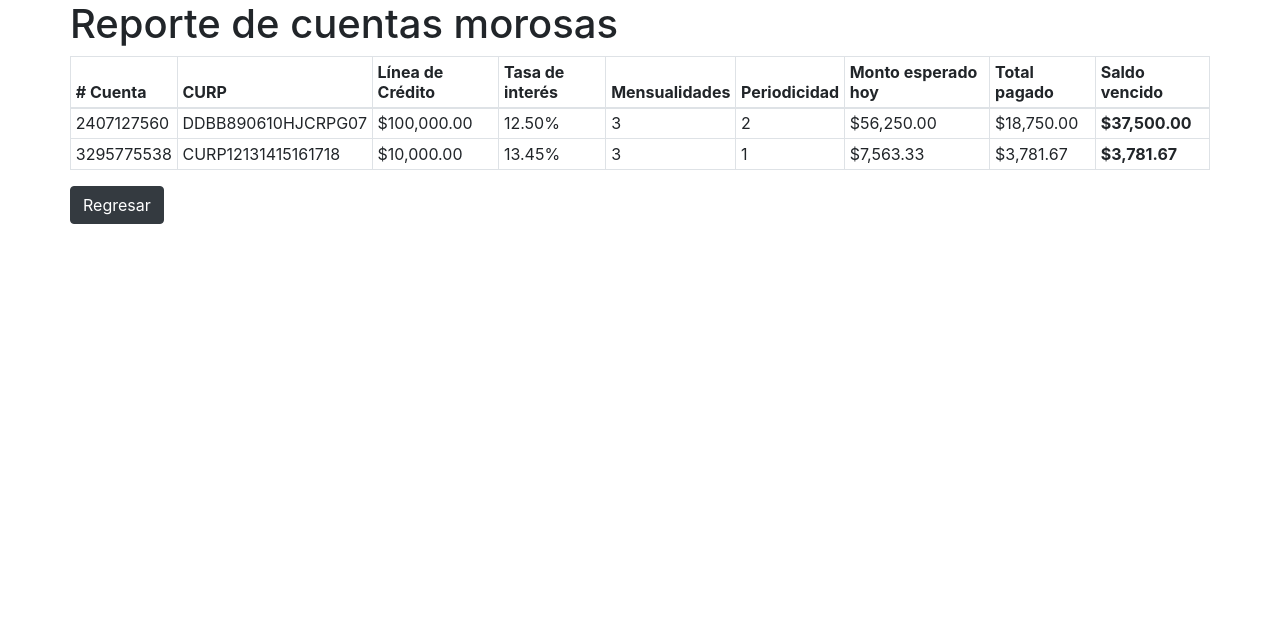
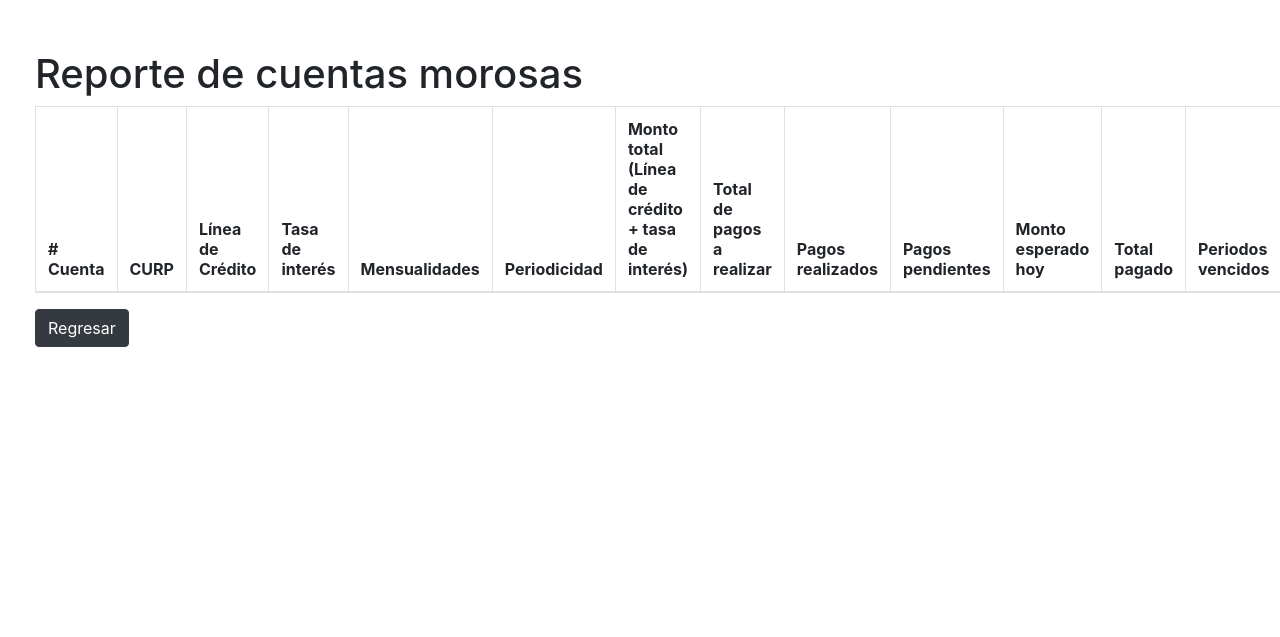
Before and after one commit to diegoherzap/angeles_microfinanciera, a PHP site: page /html/reporteCuentasMorosas.php in a window 1280 px wide; the page is wider, and only the part inside the window is pictured. Shown: the part 40-677 px from the top of that part. Run offline with PHP 8.4, Linux system fonts and the light colour scheme; the visitor is signed in with stand-in values (Sample User, id 1); tables that the repository leaves empty or names only in its code hold one stand-in row (values such as "Sample post"); lists and menus that the app fills with data are empty.

Commit message:
Fixed reporte de cuentas morosas

```diff
--- a/reporteCuentasMorosas.php
+++ b/reporteCuentasMorosas.php
@@ -16,7 +16,7 @@ require "dbConnection/config.php";
         echo $_SESSION['account'];
         ?> - Reporte de cuentas morosas - AdmiCredit2020
     </title>
-    <link rel="stylesheet" href="/html/css/style.css" />
+    <link rel="stylesheet" href="./css/style.css" />
     <script src="https://code.jquery.com/jquery-3.4.1.js"
         integrity="sha256-WpOohJOqMqqyKL9FccASB9O0KwACQJpFTUBLTYOVvVU=" crossorigin="anonymous"></script>
     <link href="https://stackpath.bootstrapcdn.com/bootstrap/4.4.1/css/bootstrap.min.css" rel="stylesheet"
@@ -66,12 +66,12 @@ require "dbConnection/config.php";
         }
 
         ?>
-    <div class="container">
+    <div style="padding: 50px;">
         <div class="row">
             <h1>Reporte de cuentas morosas</h1>
         </div>
         <div class="row">
-            <table class="col-md-12 table-bordered table-sm table">
+            <table class="col-md-12 table-bordered table">
                 <thead>
                     <tr>
                         <th># Cuenta</th>
@@ -80,49 +80,82 @@ require "dbConnection/config.php";
                         <th>Tasa de interés</th>
                         <th>Mensualidades</th>
                         <th>Periodicidad</th>
+                        <th>Monto total (Línea de crédito + tasa de interés)</th>
+                        <th>Total de pagos a realizar</th>
+                        <th>Pagos realizados</th>
+                        <th>Pagos pendientes</th>
                         <th>Monto esperado hoy</th>
                         <th>Total pagado</th>
+                        <th>Periodos vencidos</th>
                         <th>Saldo vencido</th>
                     </tr>
                 </thead>
                 <tbody>
-                    <tr>
-                        <td>2407127560
-                        <td>DDBB890610HJCRPG07
-                        </td>
-                        </td>
-                        <td>$100,000.00
-                        </td>
-                        <td>12.50%
-                        </td>
-                        <td>3
-                        </td>
-                        <td>2
-                        </td>
-                        <td>$56,250.00
-                        </td>
-                        <td>$18,750.00
-                        </td>
-                        <td style="font-weight:bold">$37,500.00
-                        </td>
-                    </tr>
-                    <tr>
-                        <td>3295775538
-                        </td>
-                        <td>CURP12131415161718
-                        </td>
-                        <td>$10,000.00</td>
-                        <td>13.45%</td>
-                        <td>3</td>
-                        <td>1</td>
-                        <td>$7,563.33
-                        </td>
-                        <td>$3,781.67
+                <?php
+                $sqlCuentasMorosasQuery =
+                "SELECT cuentas.*,
+                CAST(linea_credito * (1+(interes/100)) AS DECIMAL(9,2)) AS 'monto_total',
+                CAST(SUM(pagos.monto_del_pago) AS DECIMAL(9,2)) AS 'total_pagado',
+                CAST(COUNT(pagos.id_cuenta) AS int) AS 'pagos_realizados',
+                CAST(ROUND(DATEDIFF(CURRENT_DATE(), fecha_aprobacion)/30*periodicidad, 0) AS INT) AS 'periodos_transcurridos',
+                CAST(mensualidades * periodicidad AS INT) AS 'total_de_pagos_a_realizar',
+                IF(COUNT(pagos.id_cuenta) < ROUND(DATEDIFF(CURRENT_DATE(), fecha_aprobacion)/30*periodicidad, 0), ROUND(DATEDIFF(CURRENT_DATE(), fecha_aprobacion)/30*periodicidad, 0) - COUNT(pagos.id_cuenta), 0) as atraso
+                FROM cuentas
+                LEFT JOIN pagos
+                ON cuentas.id_cuenta = pagos.id_cuenta
+                GROUP BY cuentas.id_cuenta";
+                $sqlCuentasMorosasResult = mysqli_query($conn, $sqlCuentasMorosasQuery);
+                $sqlCuentasMorosasFilas = mysqli_num_rows($sqlCuentasMorosasResult);
+                if($sqlCuentasMorosasFilas > 0){
+                    echo "<tr>";
+                    while($fila = mysqli_fetch_assoc($sqlCuentasMorosasResult))
+                    {
+                        echo "<tr>";
+                        if($fila['pagos_realizados'] < $fila['periodos_transcurridos'] && $fila['pagos_realizados'] < $fila['total_de_pagos_a_realizar'])
+                        {
+                            $montoEsperadoHoy = $dinero->formatCurrency((strval($fila['monto_total']) /30 * $fila['periodicidad']) * (strval($fila['periodos_transcurridos'])), "USD");
+                            echo "<td>" . $fila['id_cuenta'] . "</td>";
+                            echo "<td>" . $fila['curp'] . "</td>";
+                            echo "<td>" . $dinero->formatCurrency(strval($fila['linea_credito']), "USD") . "</td>";
+                            echo "<td>" . $fila['interes'] . "%</td>";
+                            echo "<td>" . $fila['mensualidades'] . "</td>";
+                            echo "<td>" . $fila['periodicidad'] . "</td>";
+                            echo "<td>" . $dinero->formatCurrency($fila['monto_total'], "USD") . "</td>";
+                            $totalDePagosARealizar = $fila['mensualidades'] * $fila['periodicidad'];
+                            $pagosRealizados = $fila['pagos_realizados'];
+                            $totalPagado = $fila['total_pagado'];
+                            if($fila['periodos_transcurridos'] <= $fila['total_de_pagos_a_realizar'])
+                            {
+                                echo "<td>" . $totalDePagosARealizar . "</td>";
+                                echo "<td>" . $pagosRealizados . "</td>";
+                                echo "<td>" . ($totalDePagosARealizar - $fila['pagos_realizados']) . "</td>";
 
-                        </td>
-                        <td style="font-weight:bold">$3,781.67
-                        </td>
-                    </tr>
+                                $montoEsperadoHoy = strval($fila['monto_total'] / 30 * $fila['periodicidad']) * $fila['periodos_transcurridos'];
+
+                                $montoRestante = $montoEsperadoHoy - $totalPagado;
+
+                                echo "<td>" . $dinero->formatCurrency($montoRestante, "USD") . "</td>";
+                                echo "<td>" . $dinero->formatCurrency(strval($fila['total_pagado']), "USD") . "</td>";
+                                echo "<td>" . ($fila['total_de_pagos_a_realizar'] - $fila['pagos_realizados']) . "</td>";
+                                echo "<td><span style='font-style: bold; color: red;'>" . $dinero->formatCurrency(strval($fila['total_pagado']), "USD") . "</span></td>";
+                            }
+                            else{
+                                echo "<td>" . $totalDePagosARealizar . "</td>";
+                                echo "<td>" . $pagosRealizados . "</td>";
+                                echo "<td>" . ($totalDePagosARealizar - $fila['pagos_realizados']) . "</td>";
+                                $montoEsperadoHoy = $fila['monto_total'];
+                                $montoRestante = $montoEsperadoHoy - $totalPagado;
+                                echo "<td>" . $dinero->formatCurrency($montoRestante, "USD") . "</td>";
+                                echo "<td>" . $dinero->formatCurrency($totalPagado, "USD") . "</td>";
+                                echo "<td>" . ($fila['total_de_pagos_a_realizar'] - $fila['pagos_realizados']) . "</td>";
+                                echo "<td> <span style='font-style: bold; color: red;'>" . $dinero->formatCurrency(($montoEsperadoHoy - $fila['total_pagado']), "USD") . "</span></td>";
+                            }
+
+                        }
+                        echo "</tr>";
+                    }
+                }?>
+
                 </tbody>
             </table>
         </div>
```
Also changed, not shown: cuenta.php (+46 -11 lines).
